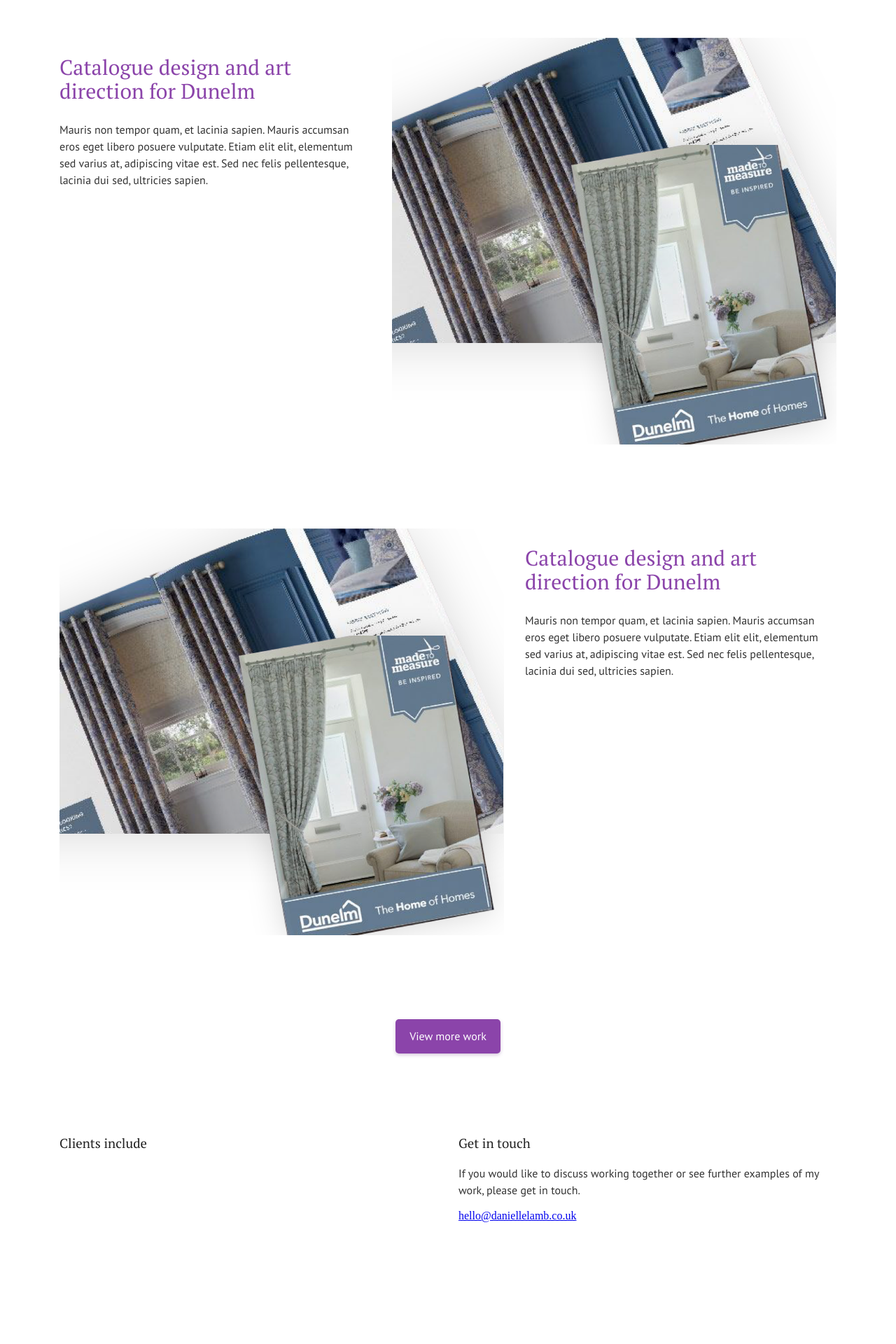
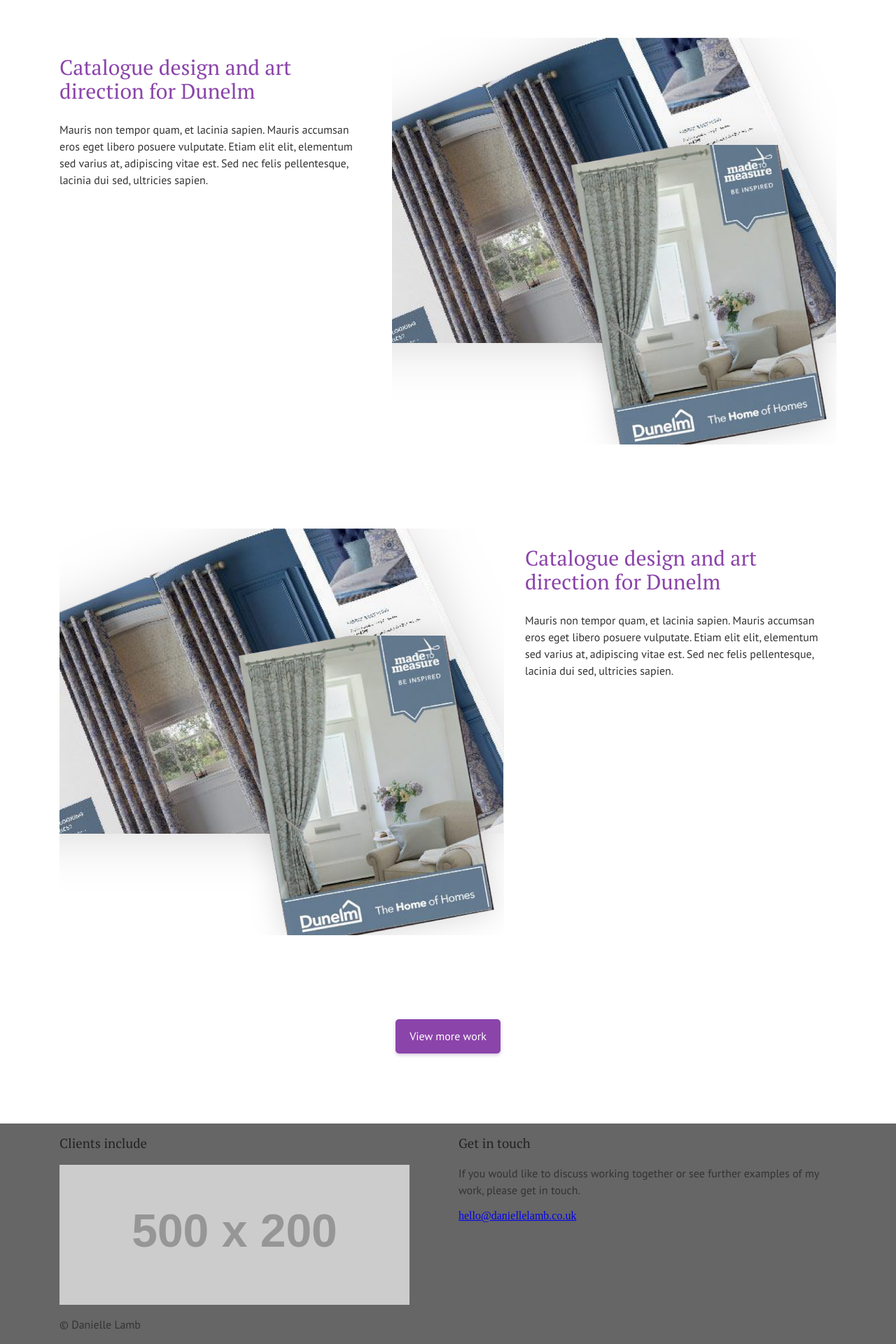
Before and after one commit to justinlamb1/danielle-portfolio-3, a Jekyll site: the page built from index.html, in a window 1280 px wide. Shown: the part 2690-4610 px from the top of the page at 70% size. Built offline with Jekyll 4.4.1, drawn with Linux system fonts in a browser that asks for light colours; before the commit the page ends 4436 px from its top, so only the background shows below that.

Commit message:
Footer background

```diff
--- a/_includes/footer.html
+++ b/_includes/footer.html
@@ -32,14 +32,16 @@
 </footer> -->
 
 <footer>
+  <div class="container-fluid footer-background">
     <div class="container">
       <div class="row">
-      <div class="col col-md-6">
+        <div class="col-md-6">
           <div class="footer__clients-logos">
             <h3>Clients include</h3>
+            <img src="http://via.placeholder.com/500x200" alt="">
           </div>
         </div>
-      <div class="col col-md-6">
+        <div class="col-md-6">
           <div class="footer__contact-information">
             <h3>Get in touch</h3>
             <p>If you would like to discuss working together or see further examples of my work, please get in touch.</p>
@@ -47,5 +49,11 @@
           </div>
         </div>
       </div>
+      <div class="row">
+        <div class="col">
+          <p class="footer__copyright">&copy; Danielle Lamb</p>
+        </div>
+      </div>
+    </div>
   </div>
 </footer>
--- a/_sass/_layout.scss
+++ b/_sass/_layout.scss
@@ -252,6 +252,15 @@
 
 // Footer
 
+footer {
+  position: relative;
+  z-index: 20;
+}
+
+.footer-background {
+  background-color: $grey-light;
+}
+
 .site-footer {
   position: relative;
   z-index: 20;
```
Lines whose indentation alone changed are shown as unchanged.
